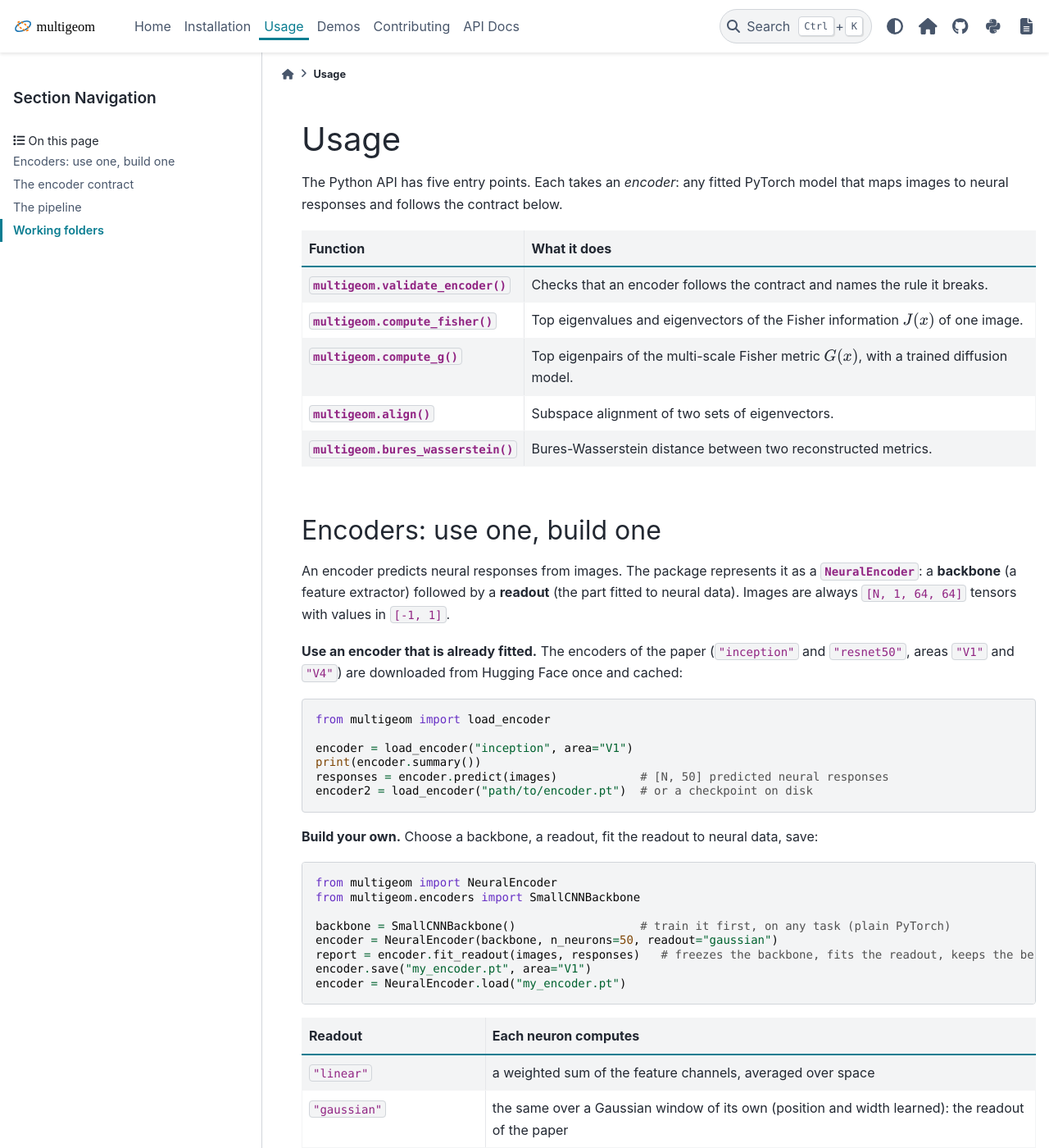
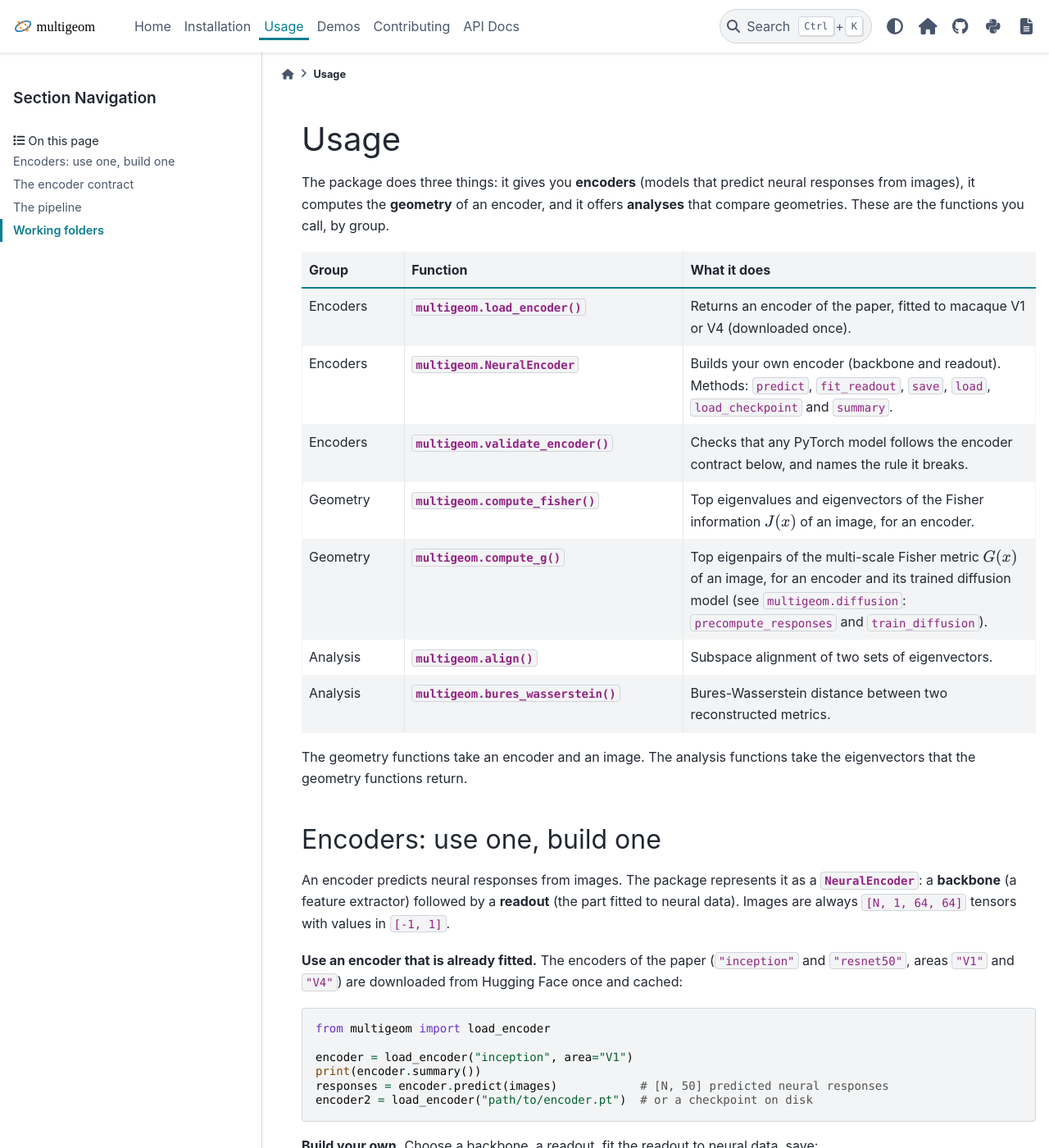
Before and after one commit to multigeom/multigeom, a Sphinx documentation site: the page built from docs/source/usage.rst, in a window 1280 px wide and 1400 px high. Shown: the whole window at 82% size. Built offline with Sphinx 7.4.7 and the PyData theme 0.15.4, drawn with Linux system fonts in a browser that asks for light colours; pages that are not in the unit, such as notebooks, are missing from menus.

Commit message:
Usage: present the API in three groups (encoders, geometry, analysis)
Replaces the sentence about five entry points that each take an encoder, which was wrong for align and bures_wasserstein.

Co-Authored-By: Claude Sonnet 5.5 <noreply@anthropic.com>

```diff
--- a/docs/source/usage.rst
+++ b/docs/source/usage.rst
@@ -1,25 +1,41 @@
 Usage
 =====
 
-The Python API has five entry points. Each takes an *encoder*: any fitted PyTorch model that maps images to neural responses
-and follows the contract below.
+The package does three things: it gives you **encoders** (models that predict neural responses from images), it computes the
+**geometry** of an encoder, and it offers **analyses** that compare geometries. These are the functions you call, by group.
 
 .. list-table::
    :header-rows: 1
-   :widths: 30 70
+   :widths: 14 38 48
 
-   * - Function
+   * - Group
+     - Function
      - What it does
-   * - :func:`multigeom.validate_encoder`
-     - Checks that an encoder follows the contract and names the rule it breaks.
-   * - :func:`multigeom.compute_fisher`
-     - Top eigenvalues and eigenvectors of the Fisher information :math:`J(x)` of one image.
-   * - :func:`multigeom.compute_g`
-     - Top eigenpairs of the multi-scale Fisher metric :math:`G(x)`, with a trained diffusion model.
-   * - :func:`multigeom.align`
+   * - Encoders
+     - :func:`multigeom.load_encoder`
+     - Returns an encoder of the paper, fitted to macaque V1 or V4 (downloaded once).
+   * - Encoders
+     - :class:`multigeom.NeuralEncoder`
+     - Builds your own encoder (backbone and readout). Methods: ``predict``, ``fit_readout``, ``save``, ``load``,
+       ``load_checkpoint`` and ``summary``.
+   * - Encoders
+     - :func:`multigeom.validate_encoder`
+     - Checks that any PyTorch model follows the encoder contract below, and names the rule it breaks.
+   * - Geometry
+     - :func:`multigeom.compute_fisher`
+     - Top eigenvalues and eigenvectors of the Fisher information :math:`J(x)` of an image, for an encoder.
+   * - Geometry
+     - :func:`multigeom.compute_g`
+     - Top eigenpairs of the multi-scale Fisher metric :math:`G(x)` of an image, for an encoder and its trained diffusion model
+       (see ``multigeom.diffusion``: ``precompute_responses`` and ``train_diffusion``).
+   * - Analysis
+     - :func:`multigeom.align`
      - Subspace alignment of two sets of eigenvectors.
-   * - :func:`multigeom.bures_wasserstein`
+   * - Analysis
+     - :func:`multigeom.bures_wasserstein`
      - Bures-Wasserstein distance between two reconstructed metrics.
+
+The geometry functions take an encoder and an image. The analysis functions take the eigenvectors that the geometry functions return.
 
 Encoders: use one, build one
 ----------------------------
```
